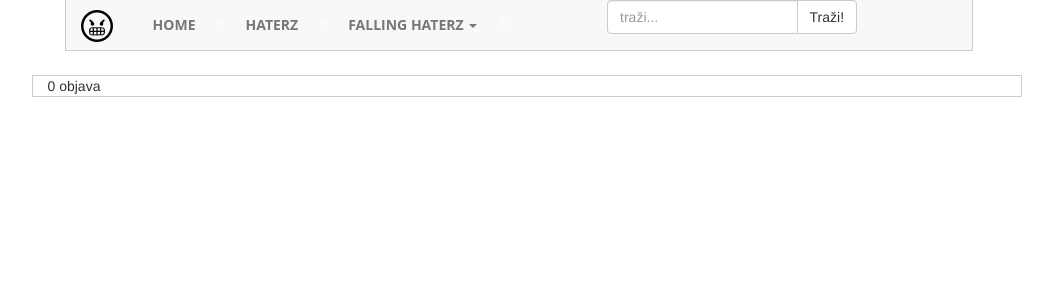
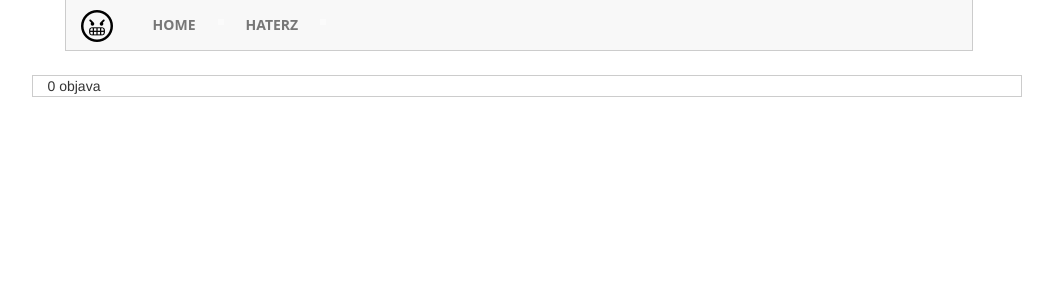
Before and after one commit to LukaGado/ihate, a PHP site: page /pregled.php?id=1 in a window 1280 px wide. Shown: the top 300 px of the page, without its empty margins (121-1174 px from the left). Run offline with PHP 8.4, Linux system fonts and the light colour scheme; data that the repository does not hold is empty; some libraries are stand-ins or nearby versions.

Commit message:
gore desno
micanje padajuceg i searcha

```diff
--- a/pregled.php
+++ b/pregled.php
@@ -52,27 +52,7 @@
       <ul class="nav navbar-nav">
         <li><a href="index.php">Home <span class="sr-only">(current)</span></a></li>
         <li><a href="posts.php">Haterz</a></li>
-        <li class="dropdown">
-          <a href="#" class="dropdown-toggle" data-toggle="dropdown" role="button" aria-haspopup="true" aria-expanded="false">Falling Haterz <span class="caret"></span></a>
-          <ul class="dropdown-menu">
-            <li><a href="#">Action</a></li>
-            <li><a href="#">Another action</a></li>
-            <li><a href="#">Something else here</a></li>
-            <li role="separator" class="divider"></li>
-            <li><a href="#">Separated link</a></li>
-            <li role="separator" class="divider"></li>
-            <li><a href="#">One more separated link</a></li>
-          </ul>
-        </li>
-      </ul>
-      <div class="col-lg-5" style="float:right">
-      <div class="input-group">
-        <input type="text" class="form-control" placeholder="traži...">
-          <span class="input-group-btn">
-        <button class="btn btn-default" type="button">Traži!</button>
-          </span>
-      </div><!-- /input-group -->
-      </div>
+
     </div><!-- /.navbar-collapse -->
   </div><!-- /.container-fluid -->
 </nav>
```
